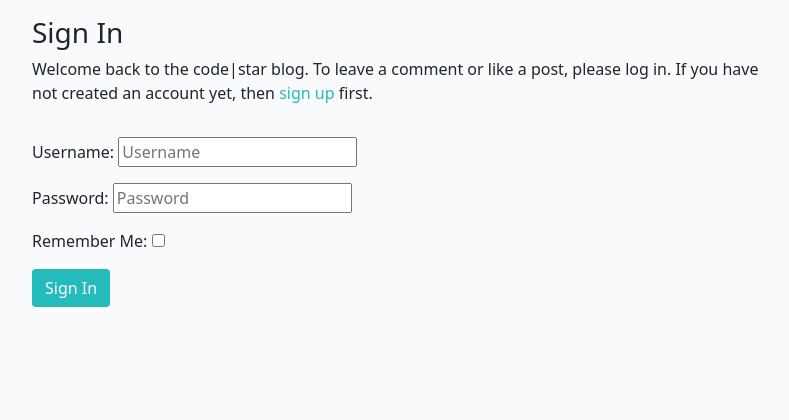
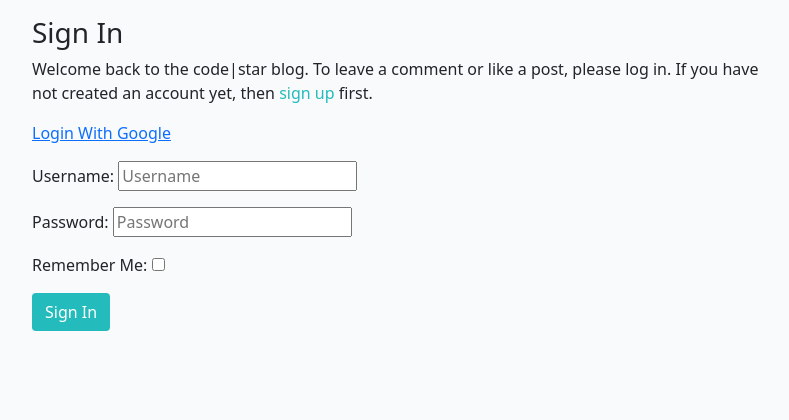
Before and after one commit to davidindub/django-blog, a Django app: page /accounts/login/ in a window 1280 px wide. Shown: the part 60-480 px from the top of the page, without its empty margins (240-1029 px from the left). Run offline with Django 3.2, Linux system fonts and the light colour scheme; some libraries are stand-ins or nearby versions.

Commit message:
Update login template to add Google

```diff
--- a/templates/account/login.html
+++ b/templates/account/login.html
@@ -16,6 +16,9 @@
         To leave a comment or like a post, please log in. If you
         have not created an account yet, then <a class="link" href="{{ signup_url }}">sign up</a>
         first.{% endblocktrans %}</p>
+
+        <a href="{% provider_login_url 'google' %}">Login With Google</a>
+
     </div>
   </div>
   <div class="row">
```
